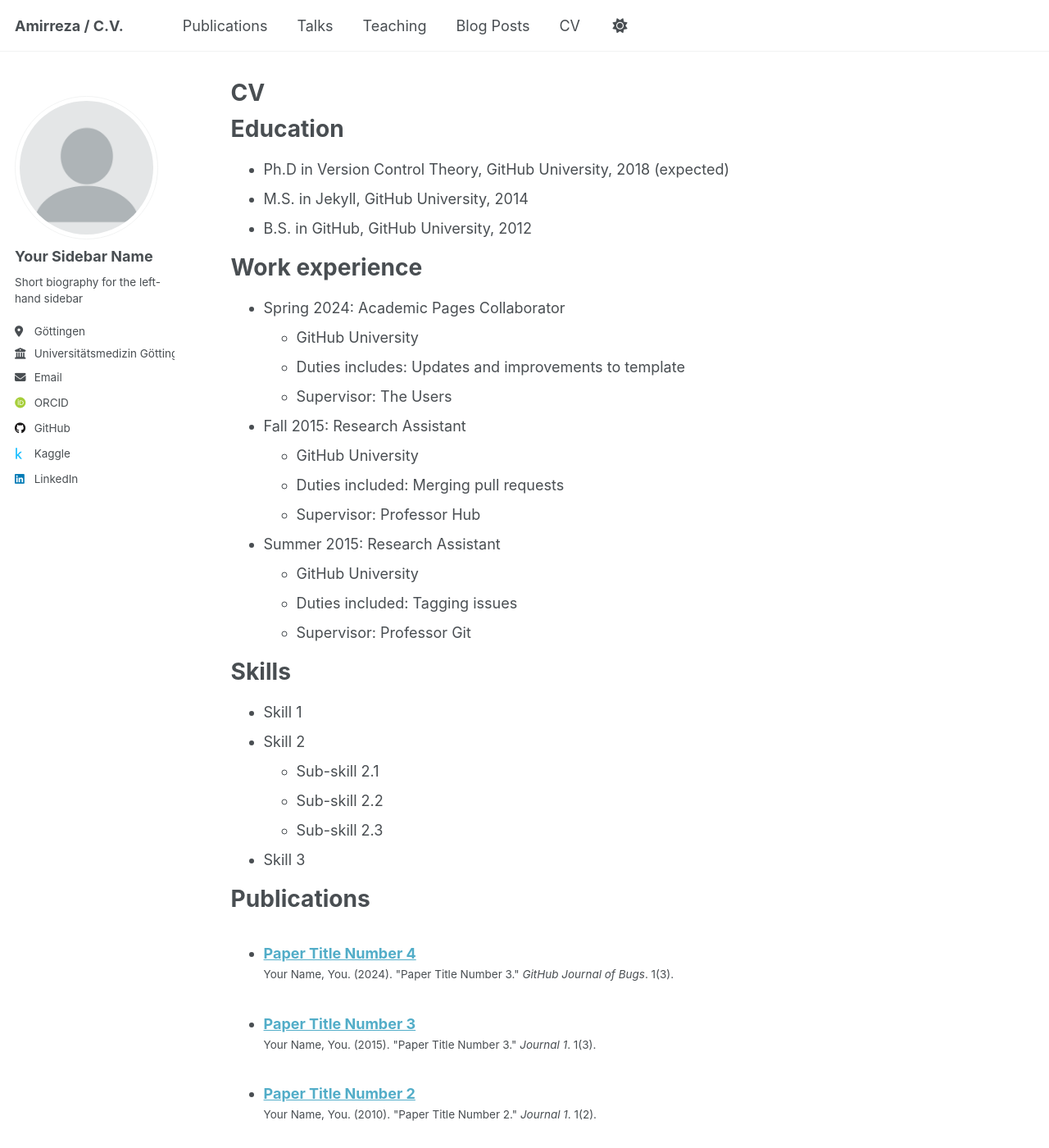
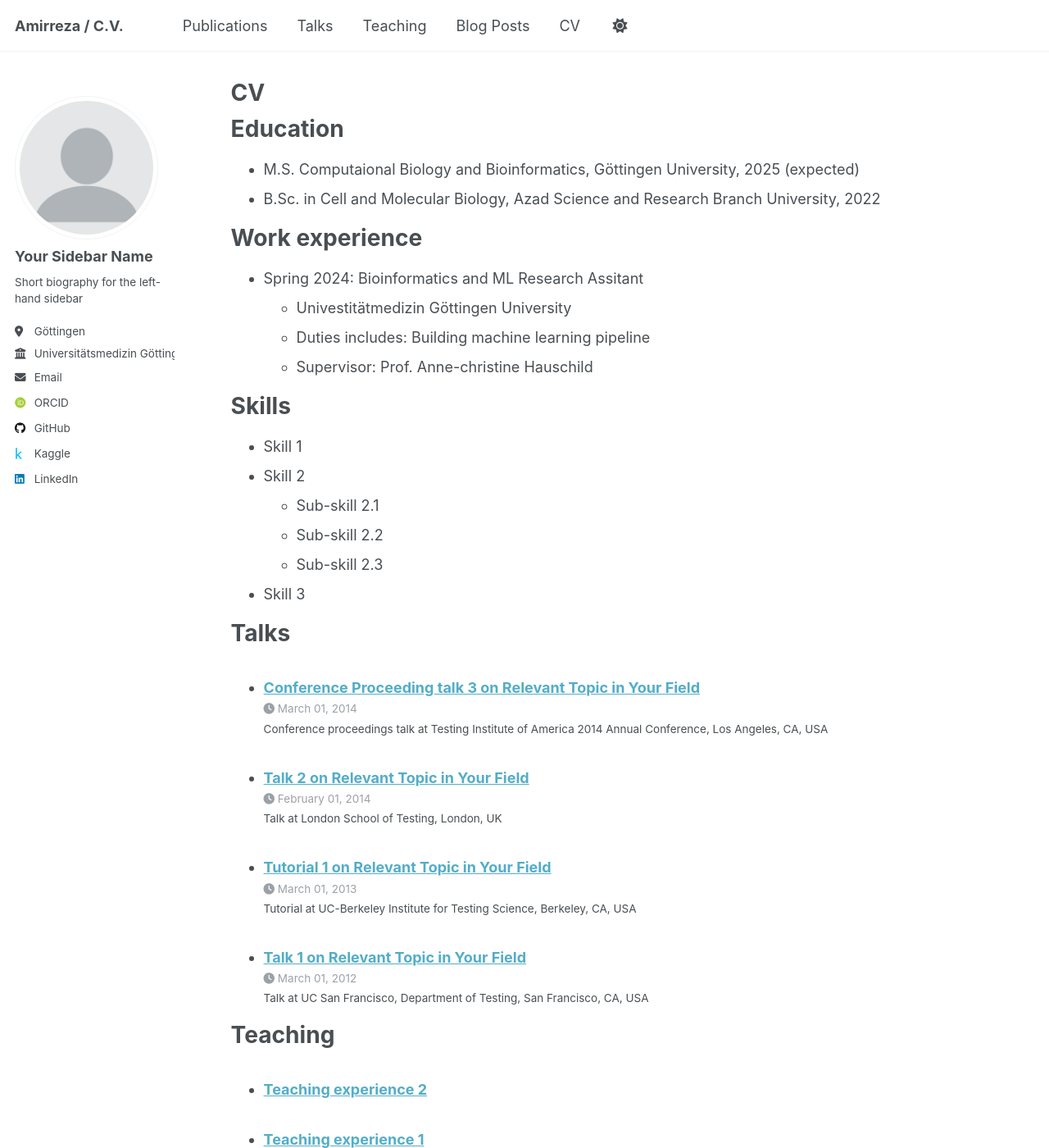
Before and after one commit to Amirreza-0/amirreza-0.github.io, a Jekyll site: the page built from _pages/cv.md, in a window 1280 px wide and 1400 px high. Shown: the whole window at 82% size. Built offline with Jekyll 4.4.1, drawn with Linux system fonts in a browser that asks for light colours; some web fonts are replaced; some of the changed text lies outside the part shown.

Commit message:
Update cv.md

```diff
--- a/_pages/cv.md
+++ b/_pages/cv.md
@@ -11,26 +11,15 @@ redirect_from:
 
 Education
 ======
-* Ph.D in Version Control Theory, GitHub University, 2018 (expected)
-* M.S. in Jekyll, GitHub University, 2014
-* B.S. in GitHub, GitHub University, 2012
+* M.S. Computaional Biology and Bioinformatics, Göttingen University, 2025 (expected)
+* B.Sc. in Cell and Molecular Biology, Azad Science and Research Branch University, 2022
 
 Work experience
 ======
-* Spring 2024: Academic Pages Collaborator
-  * GitHub University
-  * Duties includes: Updates and improvements to template
-  * Supervisor: The Users
-
-* Fall 2015: Research Assistant
-  * GitHub University
-  * Duties included: Merging pull requests
-  * Supervisor: Professor Hub
-
-* Summer 2015: Research Assistant
-  * GitHub University
-  * Duties included: Tagging issues
-  * Supervisor: Professor Git
+* Spring 2024: Bioinformatics and ML Research Assitant
+  * Univestitätmedizin Göttingen  University
+  * Duties includes: Building machine learning pipeline
+  * Supervisor: Prof. Anne-christine Hauschild
 
 Skills
 ======
@@ -41,11 +30,6 @@ Skills
   * Sub-skill 2.3
 * Skill 3
 
-Publications
-======
-  <ul>{% for post in site.publications reversed %}
-    {% include archive-single-cv.html %}
-  {% endfor %}</ul>
 
 Talks
 ======
```
